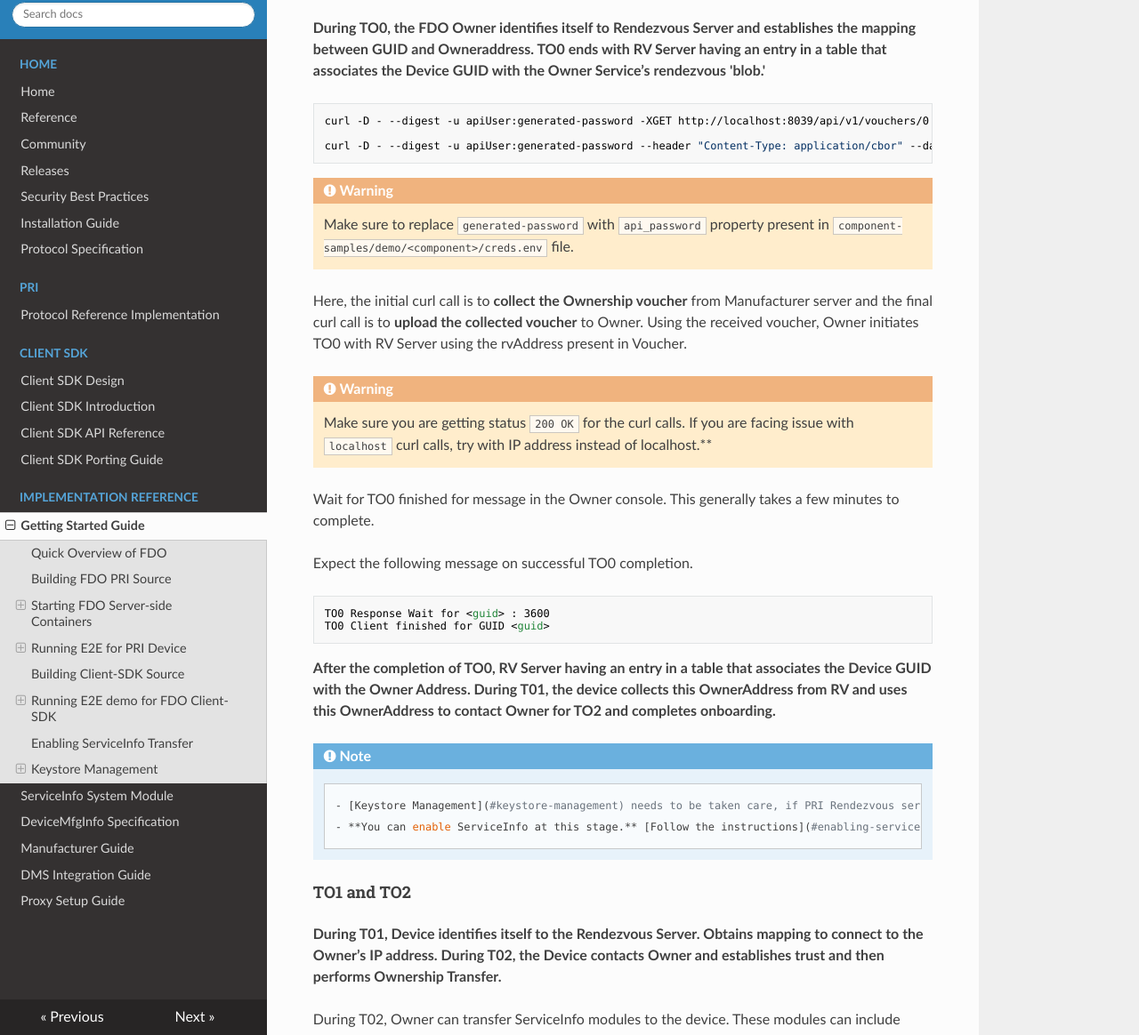
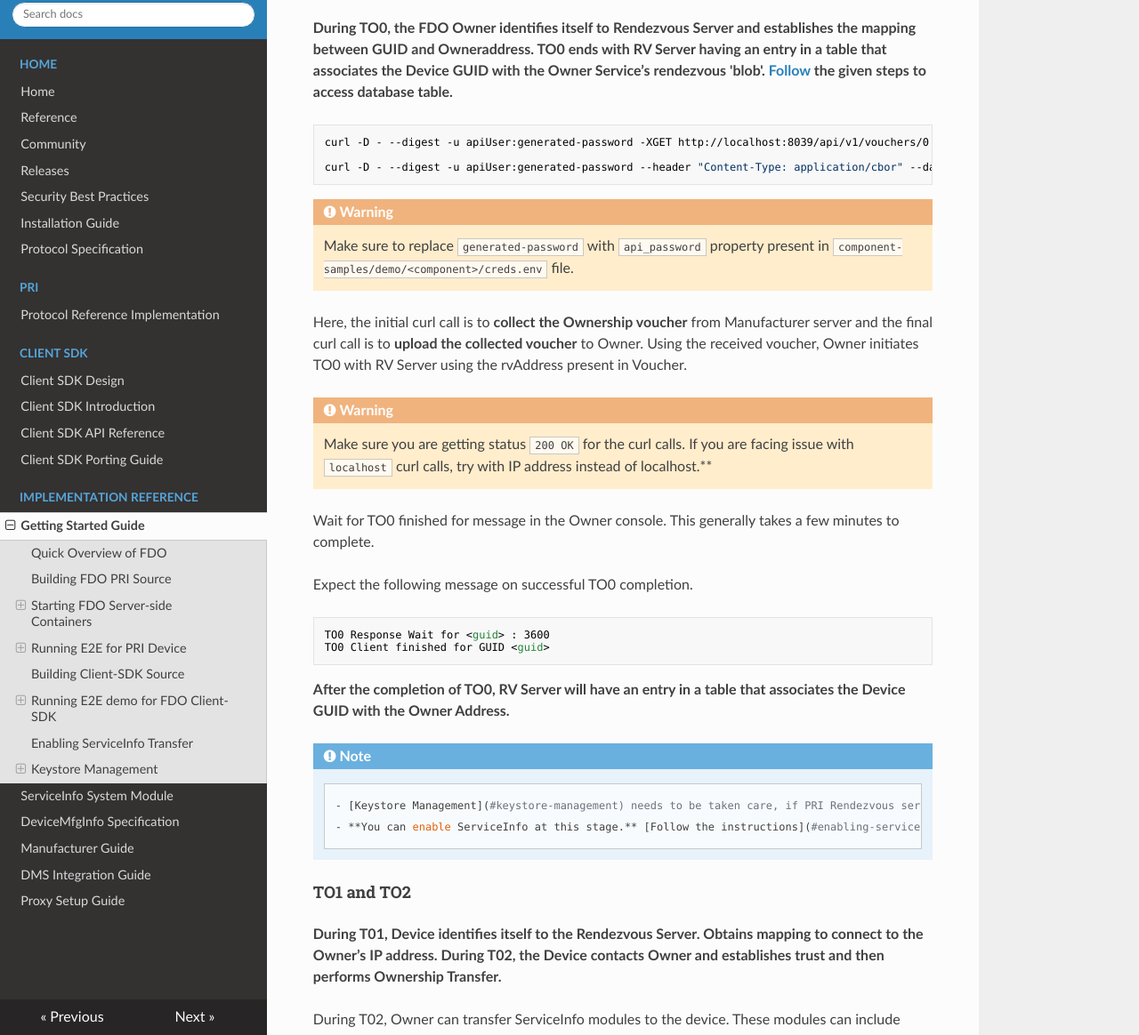
Before and after one commit to fido-device-onboard/docs-fidoiot, an MkDocs documentation site: the page built from docs/implementation-references/getting-started-guide.md, in a window 1280 px wide and 1400 px high, scrolled down 6150 px. Shown: the part 236-1400 px from the top of the window at 89% size. Built offline with MkDocs 1.6.1, drawn with Linux system fonts in a browser that asks for light colours; nearby versions of some CDN libraries.

Commit message:
Addressing review comments
Signed-off-by: Davis Benny <davis.benny@intel.com>

````diff
--- a/docs/implementation-references/getting-started-guide.md
+++ b/docs/implementation-references/getting-started-guide.md
@@ -235,7 +235,7 @@ DI complete, GUID is <guid>
 </figure>
 <br>
 
-**During TO0, the FDO Owner identifies itself to Rendezvous Server and establishes the mapping between GUID and Owneraddress. TO0 ends with RV Server having an entry in a table that associates the Device GUID with the Owner Service’s rendezvous 'blob.'**
+**During TO0, the FDO Owner identifies itself to Rendezvous Server and establishes the mapping between GUID and Owneraddress. TO0 ends with RV Server having an entry in a table that associates the Device GUID with the Owner Service’s rendezvous 'blob'. [Follow](https://github.com/secure-device-onboard/pri-fidoiot#ownership-voucher-creation) the given steps to access database table.**
 
 ```
 curl -D - --digest -u apiUser:generated-password -XGET http://localhost:8039/api/v1/vouchers/0 -o voucher
@@ -261,7 +261,7 @@ TO0 Response Wait for <guid> : 3600
 TO0 Client finished for GUID <guid>
 ```
 
-**After the completion of TO0, RV Server having an entry in a table that associates the Device GUID with the Owner Address. During T01, the device collects this OwnerAddress from RV and uses this OwnerAddress to contact Owner for TO2 and completes onboarding.**
+**After the completion of TO0, RV Server will have an entry in a table that associates the Device GUID with the Owner Address.**
 
 !!!NOTE
         - [Keystore Management](#keystore-management) needs to be taken care, if PRI Rendezvous server and PRI Owner server is not running on the same machine.
````
